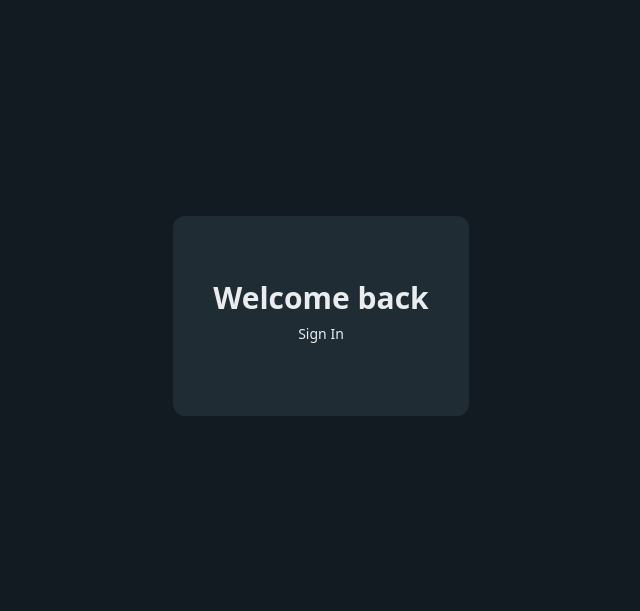
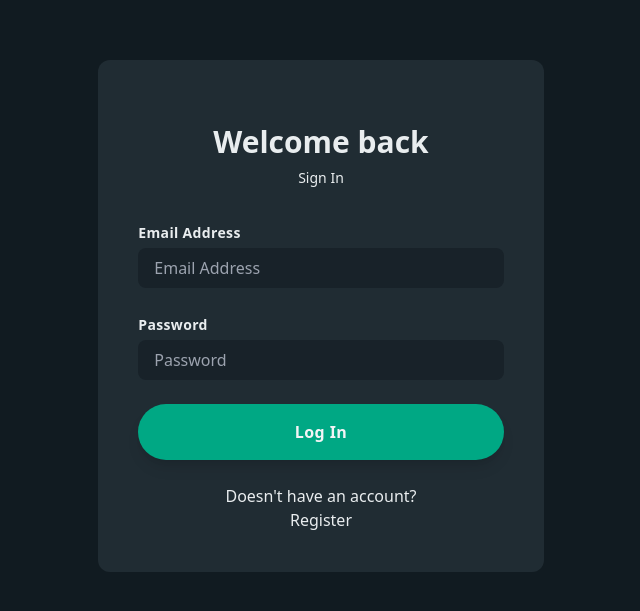
Before and after one commit to Anujan542/whatsapp_clone, a React (Create React App) app in the folder client/: page /login in a window 1280 px wide. Shown: the part 103-714 px from the top of the page, without its empty margins (319-959 px from the left). Built offline with nearby package versions, Linux system fonts and the light colour scheme; no server answers; what redux-persist-transform-filter would draw is missing.

Commit message:
Implement Login form and protected route

```diff
--- a/client/src/App.js
+++ b/client/src/App.js
@@ -1,16 +1,36 @@
-import { BrowserRouter as Router, Routes, Route } from "react-router-dom";
+import {
+  BrowserRouter as Router,
+  Routes,
+  Route,
+  Navigate,
+} from "react-router-dom";
 import Home from "./pages/home";
 import Login from "./pages/login";
 import Register from "./pages/register";
+import { useSelector } from "react-redux";
 
 function App() {
+  const { user } = useSelector((state) => ({ ...state }));
+  const token = user.user.access_token;
   return (
     <div className="dark">
       <Router>
         <Routes>
-          <Route exact path="/" element={<Home />} />
-          <Route exact path="/login" element={<Login />} />
-          <Route exact path="/register" element={<Register />} />
+          <Route
+            exact
+            path="/"
+            element={token ? <Home /> : <Navigate to="/login" />}
+          />
+          <Route
+            exact
+            path="/login"
+            element={!token ? <Login /> : <Navigate to="/" />}
+          />
+          <Route
+            exact
+            path="/register"
+            element={!token ? <Register /> : <Navigate to="/" />}
+          />
         </Routes>
       </Router>
     </div>
--- a/client/src/components/auth/LoginForm.jsx
+++ b/client/src/components/auth/LoginForm.jsx
@@ -1,6 +1,35 @@
 import React from "react";
+import { useForm } from "react-hook-form";
+import { useDispatch, useSelector } from "react-redux";
+import { Link, useNavigate } from "react-router-dom";
+import { yupResolver } from "@hookform/resolvers/yup";
+
+import { signInSchema } from "../../utils/validations";
+import AuthInput from "./AuthInput";
+import { PulseLoader } from "react-spinners";
+import { loginUser } from "../../features/userSlice";
 
 const LoginForm = () => {
+  const dispatch = useDispatch();
+  const navigate = useNavigate();
+
+  const { user } = useSelector((state) => ({ ...state }));
+
+  const {
+    register,
+    handleSubmit,
+    formState: { errors },
+  } = useForm({
+    resolver: yupResolver(signInSchema),
+  });
+
+  const onsubmit = async (data) => {
+    let res = await dispatch(loginUser(data));
+    if (res?.payload?.user) {
+      navigate("/");
+    }
+  };
+
   return (
     <div className="h-screen w-full flex items-center justify-center overflow-hidden">
       {/* container */}
@@ -11,7 +40,49 @@ const LoginForm = () => {
           <p className="mt-2 text-sm">Sign In</p>
         </div>
         {/* forom */}
-        <form className="mt-6 space-y-6"></form>
+        <form onSubmit={handleSubmit(onsubmit)} className="mt-6 space-y-6">
+          <AuthInput
+            name="email"
+            type="email"
+            placeholder="Email Address"
+            register={register}
+            error={errors?.email?.message}
+          />
+          <AuthInput
+            name="password"
+            type="password"
+            placeholder="Password"
+            register={register}
+            error={errors?.password?.message}
+          />
+
+          {/* error */}
+          {user?.error ? (
+            <div>
+              <p className="text-red-600">{user?.error}</p>
+            </div>
+          ) : null}
+          <button
+            className="w-full flex justify-center bg-green_1 text-gray-100 p-4 rounded-full tracking-wide
+            font-semibold focus:outline-none hover:bg-green_2 shadow-lg cursor-pointer transition ease-in duration-75"
+            type="submit"
+          >
+            {user?.status === "loading" ? (
+              <PulseLoader color="#ffff" size={16} />
+            ) : (
+              "Log In"
+            )}
+          </button>
+          <p className="flex flex-col items-center justify-center mt-10 text-center text-md dark:text-dark_text_1">
+            <span>Doesn't have an account?</span>
+            <Link
+              to="/register"
+              className="hover:underline cursor-pointer transition ease duration-300"
+            >
+              Register
+            </Link>
+          </p>
+        </form>
       </div>
     </div>
   );
--- a/client/src/components/auth/RegisterForm.jsx
+++ b/client/src/components/auth/RegisterForm.jsx
@@ -16,11 +16,11 @@ const RegisterForm = () => {
   const navigate = useNavigate();
   const [picture, setPicture] = useState("");
   const [readablePicture, setReadablePicture] = useState("");
+  const { user } = useSelector((state) => ({ ...state }));
 
   const {
     register,
     handleSubmit,
-    watch,
     formState: { errors },
   } = useForm({
     resolver: yupResolver(signUpSchema),
@@ -59,8 +59,6 @@ const RegisterForm = () => {
     return data;
   };
 
-  const { user } = useSelector((state) => ({ ...state }));
-  console.log(user.status);
   return (
     <div className="min-h-screen w-full flex items-center justify-center overflow-hidden">
       {/* container */}
--- a/client/src/features/userSlice.js
+++ b/client/src/features/userSlice.js
@@ -23,7 +23,20 @@ export const registerUser = createAsyncThunk(
       const { data } = await axios.post(`${AUTH_ENDPOINT}/register`, {
         ...values,
       });
-      console.log("first", data);
+      return data;
+    } catch (error) {
+      return rejectWithValue(error.response.data.error.message);
+    }
+  }
+);
+
+export const loginUser = createAsyncThunk(
+  "auth/login",
+  async (values, { rejectWithValue }) => {
+    try {
+      const { data } = await axios.post(`${AUTH_ENDPOINT}/login`, {
+        ...values,
+      });
       return data;
     } catch (error) {
       return rejectWithValue(error.response.data.error.message);
@@ -58,9 +71,22 @@ export const userSlice = createSlice({
       })
       .addCase(registerUser.fulfilled, (state, action) => {
         state.status = "succeeded";
+        state.error = "";
         state.user = action.payload.user;
       })
       .addCase(registerUser.rejected, (state, action) => {
+        state.status = "failed";
+        state.error = action.payload;
+      })
+      .addCase(loginUser.pending, (state, action) => {
+        state.status = "loading";
+      })
+      .addCase(loginUser.fulfilled, (state, action) => {
+        state.status = "succeeded";
+        state.error = "";
+        state.user = action.payload.user;
+      })
+      .addCase(loginUser.rejected, (state, action) => {
         state.status = "failed";
         state.error = action.payload;
       });
--- a/client/src/pages/home.js
+++ b/client/src/pages/home.js
@@ -4,8 +4,7 @@ import { logout } from "../features/userSlice";
 
 const Home = () => {
   const dispatch = useDispatch();
-  const { user } = useSelector((state) => ({ ...state }));
-  console.log(user);
+
   return (
     <div>
       <div>
--- a/client/src/utils/validations.js
+++ b/client/src/utils/validations.js
@@ -17,3 +17,10 @@ export const signUpSchema = Yup.object({
       "Password must contain atleast 6 characters, 1 uppercase, 1 lowercase, 1 number and 1 special character."
     ),
 });
+
+export const signInSchema = Yup.object({
+  email: Yup.string()
+    .required("Email address is required.")
+    .email("Invalid email address."),
+  password: Yup.string().required("Password is required."),
+});
```
